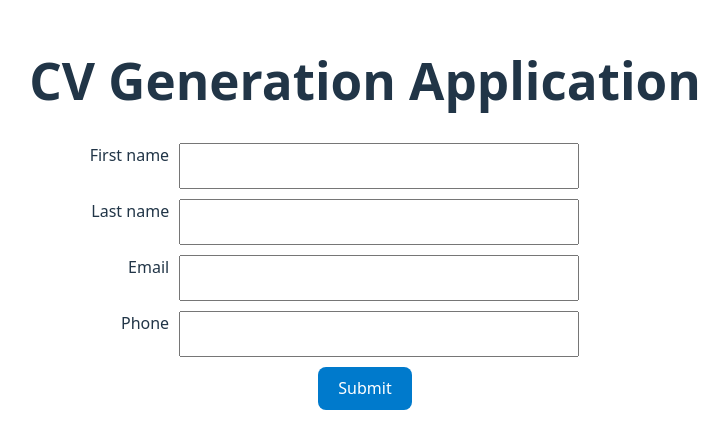
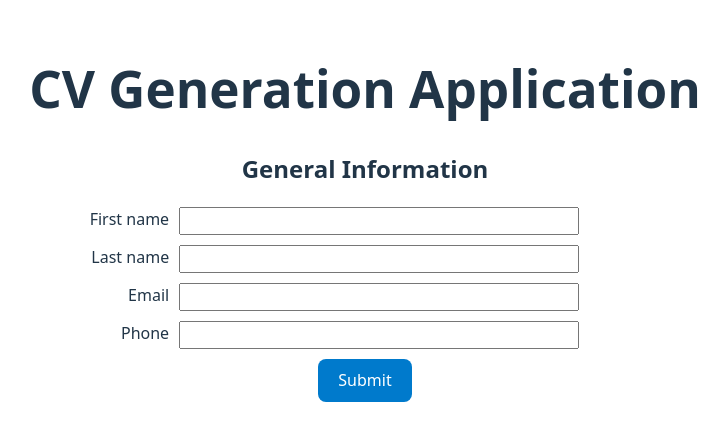
Before and after one commit to joeymuchow/odin-cv-application, a React (Vite) app: page / in a window 1280 px wide. Shown: the part 186-634 px from the top of the page, without its empty margins (275-1003 px from the left). Built offline with nearby package versions, Linux system fonts and the light colour scheme.

Commit message:
Create validation for General Information section
There is an errors object in App that has an object for each section,
the General Information section is hooked up to the submit button event
to check each input for a value.

```diff
--- a/src/App.jsx
+++ b/src/App.jsx
@@ -10,6 +10,11 @@ function App() {
   const [educationalExp, setEducationalExp] = useState({});
   const [practicalExp, setPracticalExp] = useState({});
   const [showCV, setShowCV] = useState(false);
+  const [errors, setErrors] = useState({
+    generalInformation: {},
+    educationalExperience: {},
+    practicalExperience: {},
+  });
 
   // Should all the components below be surrounded by a form?
   // As in this file has a form element surrounding all components
@@ -34,6 +39,8 @@ function App() {
           <GeneralInformation
             generalInfo={generalInfo}
             setGeneralInfo={setGeneralInfo}
+            errors={errors}
+            setErrors={setErrors}
           />
           <EducationalExperience
             educationalExp={educationalExp}
@@ -48,7 +55,9 @@ function App() {
             text="Submit"
             onClick={(e) => {
               e.preventDefault();
-              setShowCV(true);
+              if (validateGeneralInfo(generalInfo, errors, setErrors)) {
+                setShowCV(true);
+              }
             }}
           />
         </form>
@@ -57,4 +66,44 @@ function App() {
   );
 }
 
+function validateGeneralInfo(generalInfo, errors, setErrors) {
+  let validInputs = 0;
+  const inputs = document.querySelectorAll(".general-information input");
+  let errorObj = errors;
+  console.log(inputs);
+  console.log(generalInfo);
+  for (const input of inputs) {
+    const key = convertKebabToCamel(input.id);
+    console.log(key);
+    if (generalInfo[key]) {
+      validInputs += 1;
+    } else {
+      errorObj = {
+        ...errorObj,
+        generalInformation: {
+          ...errorObj.generalInformation,
+          [key]: "This field is required."
+        }
+      };
+      console.log(errorObj);
+    }
+  }
+  setErrors(errorObj);
+  return validInputs === inputs.length;
+}
+
+function convertKebabToCamel(id) {
+  const idArray = id.split("-");
+
+  if (idArray.length === 1) {
+    return idArray[0];
+  } else {
+    let camelCaseId = idArray[0];
+    for (let i = 1; i < idArray.length; i++) {
+      camelCaseId += idArray[i][0].toUpperCase() + idArray[i].slice(1);
+    }
+    return camelCaseId;
+  }
+}
+
 export default App;
--- a/src/components/GeneralInformation.jsx
+++ b/src/components/GeneralInformation.jsx
@@ -1,56 +1,85 @@
 import Input from "./Input";
 
-function GeneralInformation({ generalInfo, setGeneralInfo }) {
-  // name, two inputs for first/last or one input for the whole name?
-  // Should I make components for name, email, and phone?
-
-  // TODO: validation for inputs, maybe that should be a part of the submit button click instead
+function GeneralInformation({ generalInfo, setGeneralInfo, errors, setErrors }) {
 
   return (
-    <>
+    <div className="general-information">
+      <h2>General Information</h2>
       <Input
         id="first-name"
         label="First name"
-        onChange={(e) =>
+        onChange={(e) => {
           setGeneralInfo({
             ...generalInfo,
             firstName: e.target.value,
-          })
-        }
+          });
+          setErrors({
+            ...errors,
+            generalInformation: {
+                ...errors.generalInformation,
+                firstName: "",
+            }
+          });
+        }}
+        errorMessage={errors.generalInformation.firstName}
       />
       <Input
         id="last-name"
         label="Last name"
-        onChange={(e) =>
+        onChange={(e) => {
           setGeneralInfo({
             ...generalInfo,
             lastName: e.target.value,
-          })
-        }
+          });
+          setErrors({
+            ...errors,
+            generalInformation: {
+                ...errors.generalInformation,
+                lastName: "",
+            }
+          });
+        }}
+        errorMessage={errors.generalInformation.lastName}
       />
       <Input
         id="email"
         label="Email"
         type="email"
-        onChange={(e) =>
+        onChange={(e) => {
           setGeneralInfo({
             ...generalInfo,
             email: e.target.value,
-          })
-        }
+          });
+          setErrors({
+            ...errors,
+            generalInformation: {
+                ...errors.generalInformation,
+                email: "",
+            }
+          });
+        }}
+        errorMessage={errors.generalInformation.email}
       />
       <Input
         id="phone"
         label="Phone"
         type="phone"
-        onChange={(e) =>
+        onChange={(e) => {
           setGeneralInfo({
             ...generalInfo,
             phone: e.target.value,
-          })
-        }
+          });
+          setErrors({
+            ...errors,
+            generalInformation: {
+                ...errors.generalInformation,
+                phone: "",
+            }
+          });
+        }}
+        errorMessage={errors.generalInformation.phone}
       />
-    </>
+    </div>
   );
 }
 
--- a/src/components/Input.jsx
+++ b/src/components/Input.jsx
@@ -1,11 +1,16 @@
 import "../styles/Input.css";
 
-function Input({ id, label, type = "text", onChange, parentClass = "input-grid" }) {
+function Input({ id, label, type = "text", onChange, parentClass = "input-grid", errorMessage = "" }) {
   return (
-    <div className={parentClass}>
-      <label htmlFor={id}>{label}</label>
-      <input type={type} id={id} onChange={onChange} />
-    </div>
+    <>
+        <div className={parentClass}>
+            <label htmlFor={id}>{label}</label>
+            <input type={type} id={id} onChange={onChange} />
+        </div>
+        {errorMessage &&
+            <p className="error">{errorMessage}</p>
+        }
+    </>
   );
 }
 
--- a/src/styles/Input.css
+++ b/src/styles/Input.css
@@ -10,6 +10,10 @@
 }
 
 .input-grid input {
-  height: 5vh;
-  font-size: 1em;
+  font-size: 1.2em;
 }
+
+.input-grid + p {
+  color: #aa0000;
+  margin: 5px 0;
+}
```
